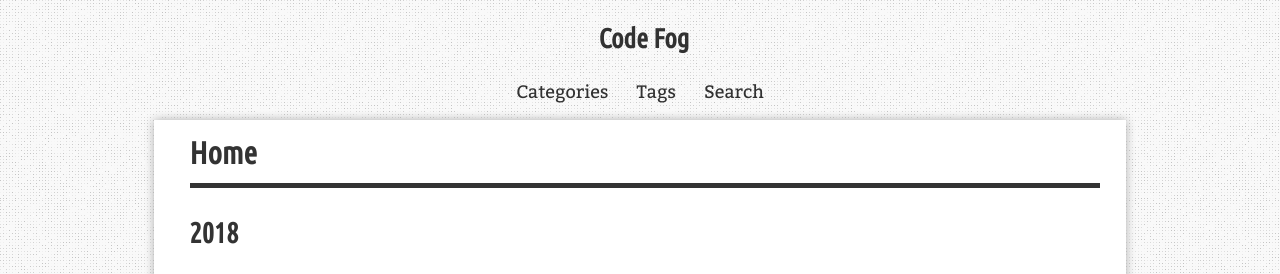
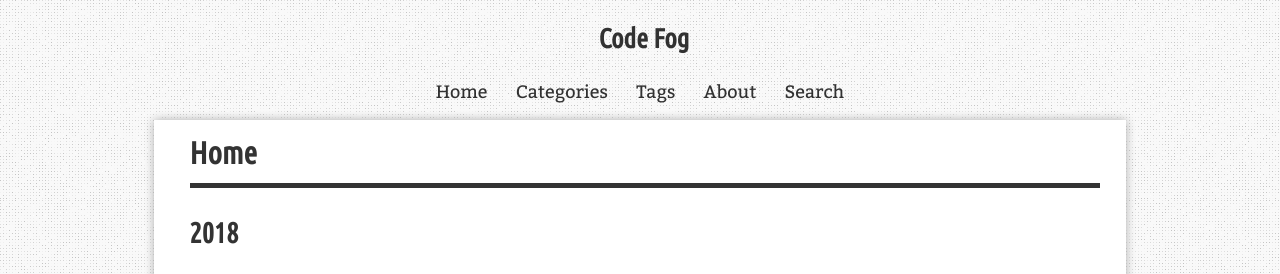
Before and after one commit to liqimore/note, a Jekyll site: the page built from index.html, in a window 1280 px wide and 900 px high. Shown: the top 274 px of the window. Built offline with Jekyll 4.4.1, drawn with Linux system fonts in a browser that asks for light colours; nearby versions of some CDN libraries; comment, search, counter and statistics services are not loaded.

Commit message:
add nav link

```diff
--- a/_includes/blog/header.html
+++ b/_includes/blog/header.html
@@ -10,8 +10,14 @@
                         <button class="btn-search" title="{{ site.data.i18n[site.lang].search }}"></button>
                         <!-- <![endif]-->
                     </li>
+                    <li class="nav-link">
+                        <a href="{{ site.paths.blog | relative_url }}">Home</a>
+                    </li>
                     <li class="nav-link"><a title="{{ site.data.i18n[site.lang].categories }}" href="{{ site.paths.categories | relative_url }}">{{ site.data.i18n[site.lang].categories }}</a></li>
                     <li class="nav-link"><a title="{{ site.data.i18n[site.lang].tags }}" href="{{ site.paths.tags | relative_url }}">{{ site.data.i18n[site.lang].tags }}</a></li>
+                    <li class="nav-link">
+                        <a href="{{ site.paths.blog | relative_url }}/about">About</a>
+                    </li>
                     <!--[if !IE]> -->
                     <li class="nav-link"><a title="{{ site.data.i18n[site.lang].search }}" class="btn-search" href="#">{{ site.data.i18n[site.lang].search }}</a></li>
                     <!-- <![endif]-->
```
